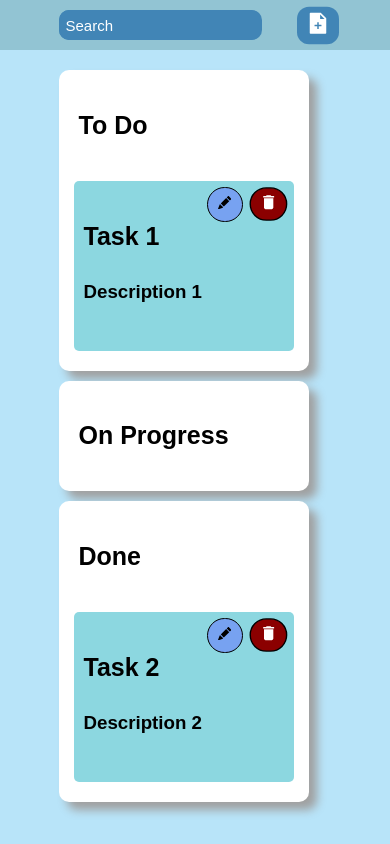
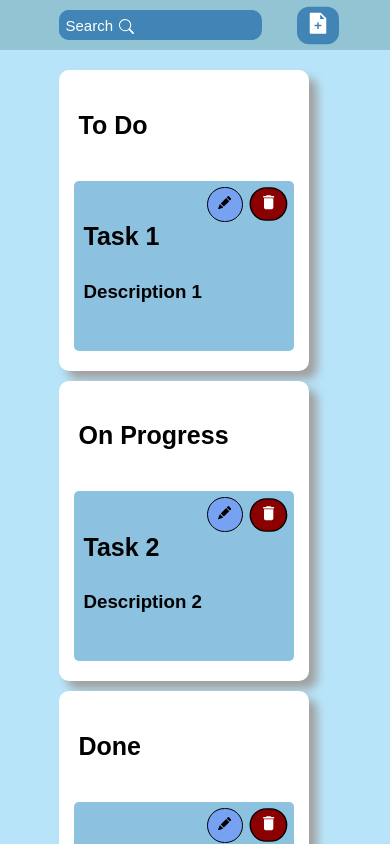
Before and after one commit to ArmanApoyan/new_app, a React (Create React App) app: page / in a window 390 px wide. Shown: the top 844 px of the page. Built offline with nearby package versions, Linux system fonts and the light colour scheme.

Commit message:
30.06 styled

```diff
--- a/src/components/Element/index.tsx
+++ b/src/components/Element/index.tsx
@@ -34,12 +34,17 @@ const Element: React.FC<PropTypes> = (props) => {
     }
   }, [searchParams]);
 
+  const close = () => {
+    setIsOpen(false);
+    setSearchParams("");
+  };
+
   return (
     <>
       <Draggable draggableId={task.id.toString()} index={index}>
-        {(provided) => (
+        {(provided, snapshot) => (
           <div
-            className="goal"
+            className={snapshot.isDragging?"goal goalDrag":"goal"}
             onDoubleClick={(e) => {
               setIsOpen(true);
               setType("view");
@@ -73,18 +78,12 @@ const Element: React.FC<PropTypes> = (props) => {
       </Draggable>
       <Modal
         isOpen={isOpen}
-        close={() => {
-          setIsOpen(false);
-          setSearchParams("");
-        }}
+        close={() => close()}
       >
         <NewTask
           type={type}
           task={task}
-          close={() => {
-            setIsOpen(false);
-            setSearchParams("");
-          }}
+          close={() => close()}
         />
       </Modal>
     </>
--- a/src/components/Element/style.scss
+++ b/src/components/Element/style.scss
@@ -1,6 +1,6 @@
 .goal {
   min-height: 150px;
-  background-color: rgb(140, 215, 224);
+  background-color: rgb(140, 193, 224);
   padding: 10px;
   text-align: left;
   border-radius: 5px;
@@ -55,6 +55,9 @@
     }
   }
 }
+.goalDrag {
+  background-color: rgb(66, 139, 182) !important;
+}
 
 @media (max-width:1430px){
   h1 {
--- a/src/components/NewTask/style.scss
+++ b/src/components/NewTask/style.scss
@@ -23,7 +23,7 @@
     }
   }
   .submit {
-    background-color: rgb(51, 141, 129);
+    background-color: rgb(51, 116, 141);
     color: white;
     font-weight: bold;
     width: 120px;
@@ -34,7 +34,7 @@
     font-size: 18px;
     &:hover {
       cursor: pointer;
-      border: 2px solid darkgreen;
+      border: 2px solid rgb(10, 63, 83);
     }
   }
 }
--- a/src/components/Search/index.tsx
+++ b/src/components/Search/index.tsx
@@ -2,6 +2,7 @@ import { SEARCH } from "../../store/Task/types";
 import { useDispatch } from "react-redux";
 import React, { useState } from "react";
 import "./style.scss";
+import { BsSearch } from "react-icons/bs";
 
 const Search: React.FC = () => {
   const dispatch = useDispatch();
@@ -12,10 +13,7 @@ const Search: React.FC = () => {
   return (
     <form
       className="searchForm"
-      onSubmit={(e) => {
-        e.preventDefault();
-      }}
-    >
+      onSubmit={(e) => e.preventDefault()}>
       <input
         onChange={(e) => {
           if (searchTimeOut) {
@@ -33,6 +31,7 @@ const Search: React.FC = () => {
         type="search"
         className="search"
       />
+      <BsSearch className="searchIcon"/>
     </form>
   );
 };
--- a/src/components/Search/style.scss
+++ b/src/components/Search/style.scss
@@ -14,6 +14,11 @@
   &:hover {
     background-color: rgb(61, 61, 61);
   }
+  &:focus-within {
+    .searchIcon {
+      color: transparent;
+    }
+  }
   &:focus-visible {
     border: 2px solid white;
     outline: none;
@@ -25,6 +30,12 @@
 }
 .searchForm {
   width: 150px;
+  position: relative;
+}
+.searchIcon {
+  position: absolute;
+  top:20%;
+  left:45%;
 }
 
 @media (max-width: 400px) {
@@ -36,6 +47,10 @@
   }
   .searchForm {
     width: 100px;
+  }
+  .searchIcon {
+    top:30%;
+    left:60%;
   }
 }
 
--- a/src/pages/Home/index.tsx
+++ b/src/pages/Home/index.tsx
@@ -39,11 +39,11 @@ const ToDo: React.FC = () => {
       {columns.map((elm: Column, index: number) => {
         return (
           <Droppable droppableId={elm.title} key={index}>
-            {(provided) => (
+            {(provided,snapshot) => (
               <div
                 {...provided.droppableProps}
                 ref={provided.innerRef}
-                className="columns"
+                className={snapshot.isUsingPlaceholder?"columns dragColumn":"columns"}
               >
                 <h2>{elm.title}</h2>
                 {goals.filter(handleSearch(search)).map((el: Goal, i: number) => {
--- a/src/pages/Home/style.scss
+++ b/src/pages/Home/style.scss
@@ -29,7 +29,6 @@
   padding: 20px 0;
   border-radius: 10px;
   box-shadow: 8px 8px 10px rgb(160, 160, 160);
-
   h2 {
     box-sizing: border-box;
     text-align: left;
@@ -39,3 +38,8 @@
     font-size: 25px;
   }
 }
+
+.dragColumn {
+  background-color: #dddddd !important;
+
+}
--- a/src/store/Task/state.ts
+++ b/src/store/Task/state.ts
@@ -2,7 +2,8 @@ export const myState = {
   columns: [{ title: "To Do" }, { title: "On Progress" }, { title: "Done" }],
   goals: [
     { id: 1, title: "Task 1", description: "Description 1", status: "To Do" },
-    { id: 2, title: "Task 2", description: "Description 2", status: "Done" },
+    { id: 2, title: "Task 2", description: "Description 2", status: "On Progress" },
+    { id: 3, title: "Task 3", description: "Description 3", status: "Done" },
   ],
   search:""
 };
```
